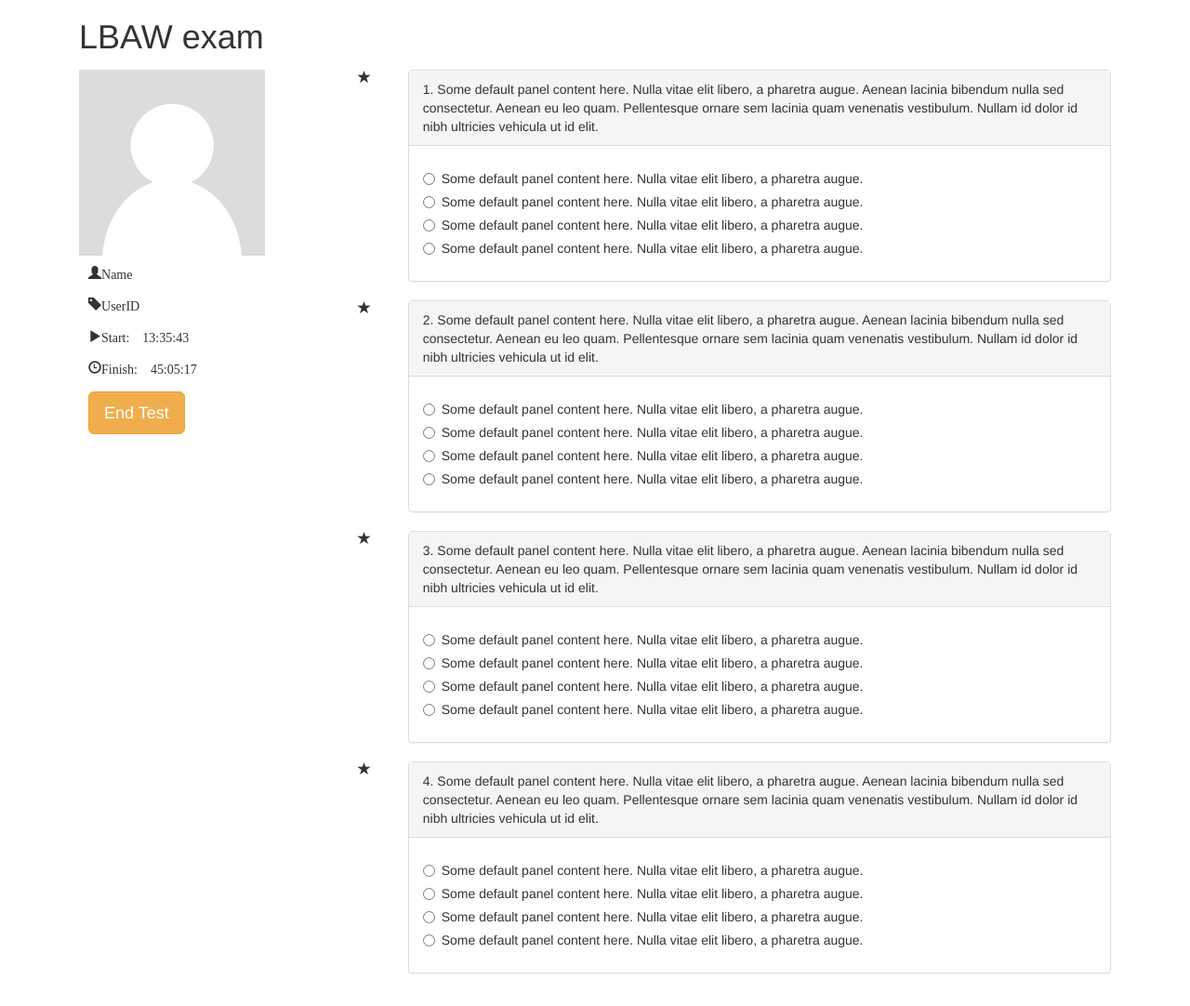
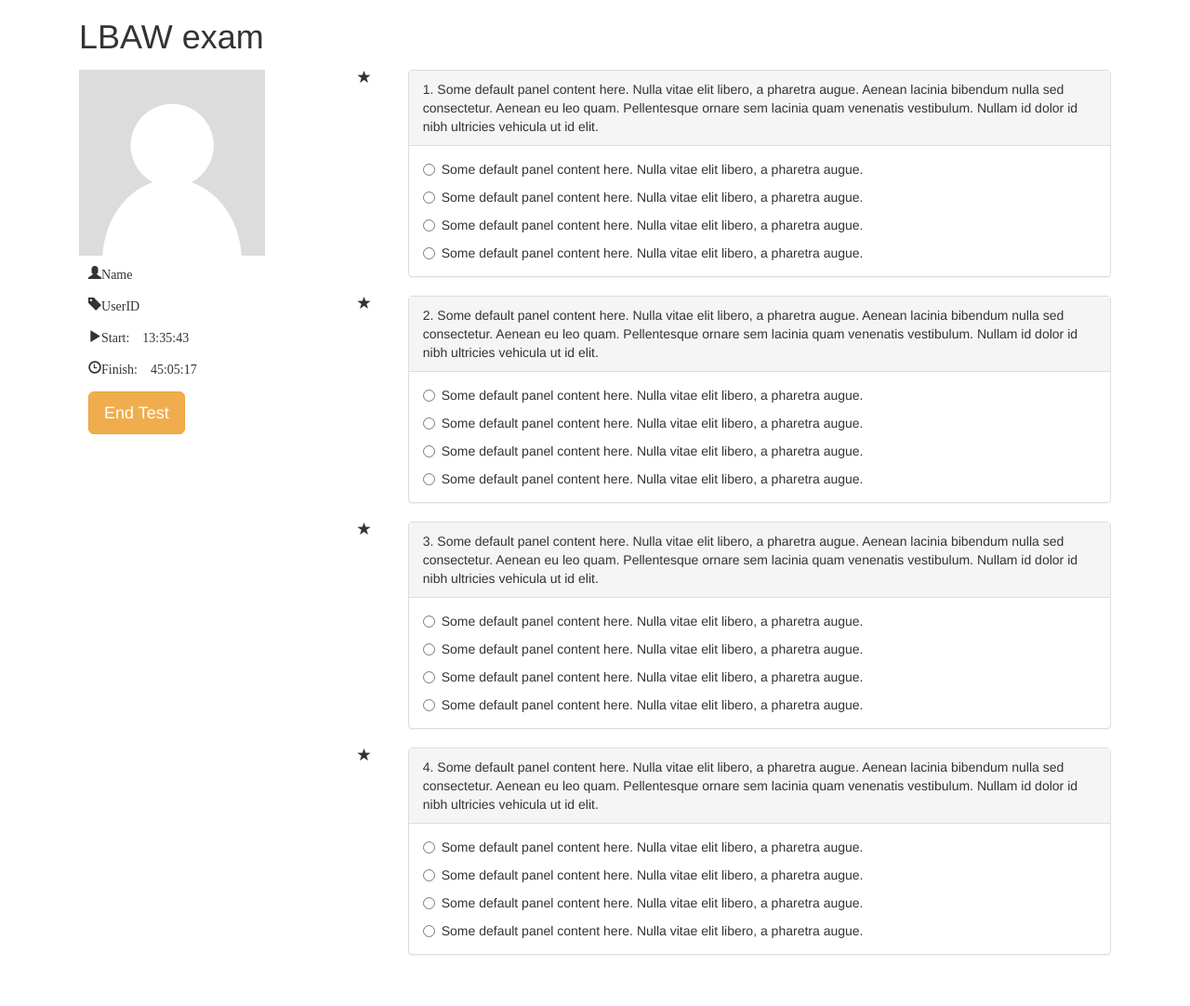
Before and after one commit to up201306506/LBAW55, a PHP site: page /exam.php in a window 1280 px wide. Shown: the whole page at 93% size. After the commit the page ends 1027 px from the top, so only its background shows below. Run offline with PHP 8.4, Linux system fonts and the light colour scheme.

Commit message:
Exam page prototype done.

```diff
--- a/Prototype/exam.css
+++ b/Prototype/exam.css
@@ -20,7 +20,7 @@ h1 {
     margin: 10px;
 }
 
-.question-group .panel {
+.question-group .panel, .question-group .panel-body {
 	padding: 0;
 }
 
@@ -28,3 +28,7 @@ h1 {
     margin: 0;
     border-radius: 0;
 }
+
+.radio {
+	margin: 15px;
+}
--- a/Prototype/exam.php
+++ b/Prototype/exam.php
@@ -31,6 +31,7 @@
 			<button class="btn btn-warning btn-lg" type="submit">End Test</button>
 		</div>
 		<div class="exam col-sm-9">
+			<!-- <div class="exam-info"></div> -->
 			<div class="question-group">
 				<span class="glyphicon glyphicon-star col-sm-1"></span>
 				<div class="panel panel-default col-sm-11">
```
